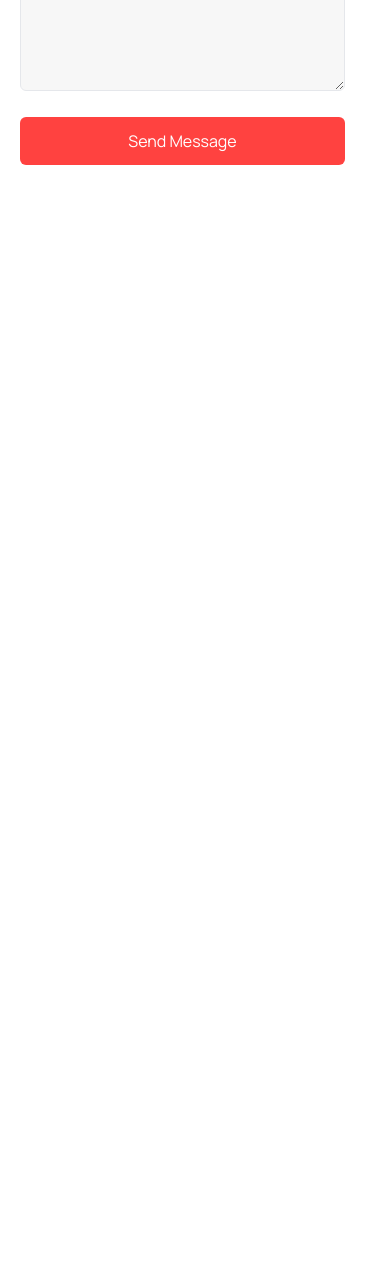
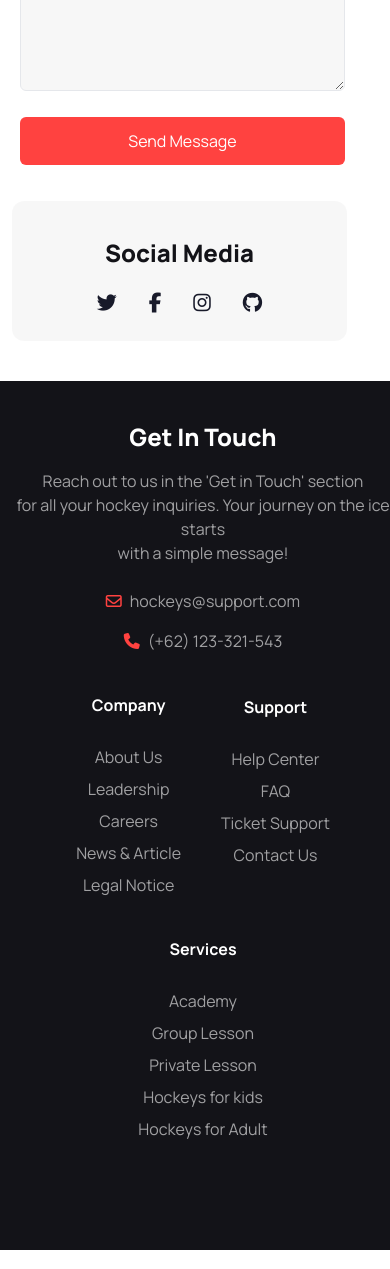
Before and after one commit to naima-tushin/Assignment-3, a plain HTML site: page index.html in a window 390 px wide. Shown: the part 8404-9673 px from the top of the page. Before the commit the page ends 8593 px from the top, so only its background shows below. Drawn offline with nearby package versions, Linux system fonts and the light colour scheme.

Commit message:
social media section and footer section added with responsive for small devices

```diff
--- a/index.html
+++ b/index.html
@@ -527,7 +527,7 @@
         <div class="border-t border-dashed border-[#13131833] mx-auto mb-8 lg:mb-12 mt-0 w-56 lg:w-[1170px]"></div>
         <!-- Get in touch details section -->
         <section>
-            <div class="grid lg:flex gap-6 mx-5 lg:mx-44 mb-6">
+            <div class="grid lg:flex gap-6 mx-5 lg:mx-44 mb-9">
                 <div class="border rounded-2xl w-80 lg:w-[480px] lg:h-[800px] pt-5 pl-5 lg:py-12 lg:px-12">
                     <div class=" border rounded-2xl bg-[#BCED6D1A] w-[280px] lg:w-96 lg:h-56 mb-5">
                         <img src="images/Group 1171275317.png" alt="call" class="my-8 mx-8">
@@ -556,26 +556,34 @@
                         <form class="lg:grid lg:grid-cols-2 gap-4">
                             <div class="mb-4">
                                 <label for="name" class="block text-secondary text-xl font-bold mb-4">Your Name</label>
-                            <input type="text" id="name" name="name" placeholder="Enter your full name" class="w-full px-4 py-5 border rounded-md text-[#1313184D] bg-[#13131808]">
+                                <input type="text" id="name" name="name" placeholder="Enter your full name"
+                                    class="w-full px-4 py-5 border rounded-md text-[#1313184D] bg-[#13131808]">
                             </div>
                             <div class="mb-4">
-                            <label for="email" class="block text-secondary text-xl font-bold mb-4">Your Email</label>
-                            <input type="email" id="email" name="email" placeholder="Enter your email" class="w-full px-4 py-5 border rounded-md text-[#1313184D] bg-[#13131808]">
+                                <label for="email" class="block text-secondary text-xl font-bold mb-4">Your
+                                    Email</label>
+                                <input type="email" id="email" name="email" placeholder="Enter your email"
+                                    class="w-full px-4 py-5 border rounded-md text-[#1313184D] bg-[#13131808]">
                             </div>
                             <div class="mb-4">
                                 <label for="subject" class="block text-secondary text-xl font-bold mb-4">Subject</label>
-                            <input type="text" id="subject" name="subject" placeholder="Enter your subject" class="w-full px-4 py-5 border rounded-md text-[#1313184D] bg-[#13131808]">
+                                <input type="text" id="subject" name="subject" placeholder="Enter your subject"
+                                    class="w-full px-4 py-5 border rounded-md text-[#1313184D] bg-[#13131808]">
                             </div>
                             <div class="mb-4">
-                            <label for="phone" class="block text-secondary text-xl font-bold mb-4">Phone Number</label>
-                            <input type="tel" id="phone" name="phone" placeholder="Enter your phone number" class="w-full px-4 py-5 border rounded-md text-[#1313184D] bg-[#13131808]">
+                                <label for="phone" class="block text-secondary text-xl font-bold mb-4">Phone
+                                    Number</label>
+                                <input type="tel" id="phone" name="phone" placeholder="Enter your phone number"
+                                    class="w-full px-4 py-5 border rounded-md text-[#1313184D] bg-[#13131808]">
                             </div>
                             <div class="col-span-2 mb-5">
                                 <label for="message" class="block text-secondary text-xl font-bold mb-4">Message</label>
-                            <textarea id="message" name="message" rows="14" placeholder="Write your message" class="w-full px-4 lg:py-5 border rounded-md text-[#1313184D] bg-[#13131808]"></textarea>
+                                <textarea id="message" name="message" rows="14" placeholder="Write your message"
+                                    class="w-full px-4 lg:py-5 border rounded-md text-[#1313184D] bg-[#13131808]"></textarea>
                             </div>
                             <div class="col-span-2">
-                            <button type="submit" class="w-full bg-primary text-common py-3 px-6 rounded-md"> Send Message
+                                <button type="submit" class="w-full bg-primary text-common py-3 px-6 rounded-md"> Send
+                                    Message
                                 </button>
                             </div>
                         </form>
@@ -585,11 +593,61 @@
         </section>
         <!-- Social Media Section-->
         <section>
-
+            <div
+                class="rounded-xl bg-[#13131808] w-[335px] h-[140px] lg:w-[1170px] lg:h-[150px] mx-3 mb-10 lg:mx-44 lg:mb-24 py-9">
+                <h2 class="text-secondary font-extrabold text-2xl mb-6 lg:mb-6 flex justify-center items-center">Social
+                    Media</h2>
+                <div class="flex justify-center items-center gap-8 text-xl">
+                    <i class="fa-brands fa-twitter"></i>
+                    <i class="fa-brands fa-facebook-f"></i>
+                    <i class="fa-brands fa-instagram"></i>
+                    <i class="fa-brands fa-github"></i>
+                </div>
+            </div>
         </section>
     </main>
-    <footer>
-
+    <!-- Footer section -->
+    <footer class="lg:flex pl-4 lg:pl-48 pt-10  lg:py-24 bg-secondary h-[869px] lg:h-[400px] font-manrope">
+        <aside class="text-common lg:mr-32">
+            <div class="flex lg:flex-none lg:items-stretch lg:justify-start justify-center items-center">
+                <h3 class="text-2xl font-extrabold mb-4">Get In Touch</h3></div>
+            <p class="text-[#FFFFFF99] mb-6 text-center lg:text-left">Reach out to us in the 'Get in Touch' section <br> for
+                all your hockey inquiries. Your journey on the ice starts <br> with a simple
+                message!</p>
+            <div class="flex lg:flex-none lg:items-stretch lg:justify-start justify-center items-center gap-2 mb-4">
+                <i class="fa-regular fa-envelope text-primary"></i>
+                <h6 class="text-[#FFFFFF99]">hockeys@support.com</h6>
+            </div>
+            <div class="flex lg:flex-none lg:items-stretch lg:justify-start justify-center items-center gap-2">
+                <i class="fa-solid fa-phone text-primary"></i>
+                <h6 class="text-[#FFFFFF99]">(+62) 123-321-543</h6>
+            </div>
+        </aside>
+        <div class="flex gap-10 lg:gap-32 justify-center items-center mt-10 mb-10">
+        <nav>
+            <header class="mb-7 text-common font-bold text-center lg:text-left">Company</header>
+            <a class="link link-hover mb-2 text-[#FFFFFF99] text-center lg:text-left block">About Us</a>
+            <a class="link link-hover mb-2 text-[#FFFFFF99] text-center lg:text-left block">Leadership</a>
+            <a class="link link-hover mb-2 text-[#FFFFFF99] text-center lg:text-left block">Careers</a>
+            <a class="link link-hover mb-2 text-[#FFFFFF99] text-center lg:text-left block">News & Article</a>
+            <a class="link link-hover text-[#FFFFFF99] text-center lg:text-left block">Legal Notice</a>
+        </nav>
+        <nav>
+            <header class="mb-7 text-common font-bold text-center lg:text-left">Support</header>
+            <a class="link link-hover mb-2 text-[#FFFFFF99] text-center lg:text-left block">Help Center</a>
+            <a class="link link-hover mb-2 text-[#FFFFFF99] text-center lg:text-left block">FAQ</a>
+            <a class="link link-hover mb-2 text-[#FFFFFF99] text-center lg:text-left block">Ticket Support</a>
+            <a class="link link-hover text-[#FFFFFF99] text-center lg:text-left block mb-7">Contact Us</a>
+        </nav>
+    </div>
+        <nav class="text-center pb-32 lg:ml-32 lg:text-left">
+            <header class="mb-7 text-common font-bold">Services</header>
+            <a class="link link-hover mb-2 text-[#FFFFFF99] block">Academy</a>
+            <a class="link link-hover mb-2 text-[#FFFFFF99] block">Group Lesson</a>
+            <a class="link link-hover mb-2 text-[#FFFFFF99] block">Private Lesson</a>
+            <a class="link link-hover mb-2 text-[#FFFFFF99] block">Hockeys for kids</a>
+            <a class="link link-hover text-[#FFFFFF99] block">Hockeys for Adult</a>
+        </nav>
     </footer>
 </body>
 
```
Lines whose indentation alone changed are shown as unchanged.
